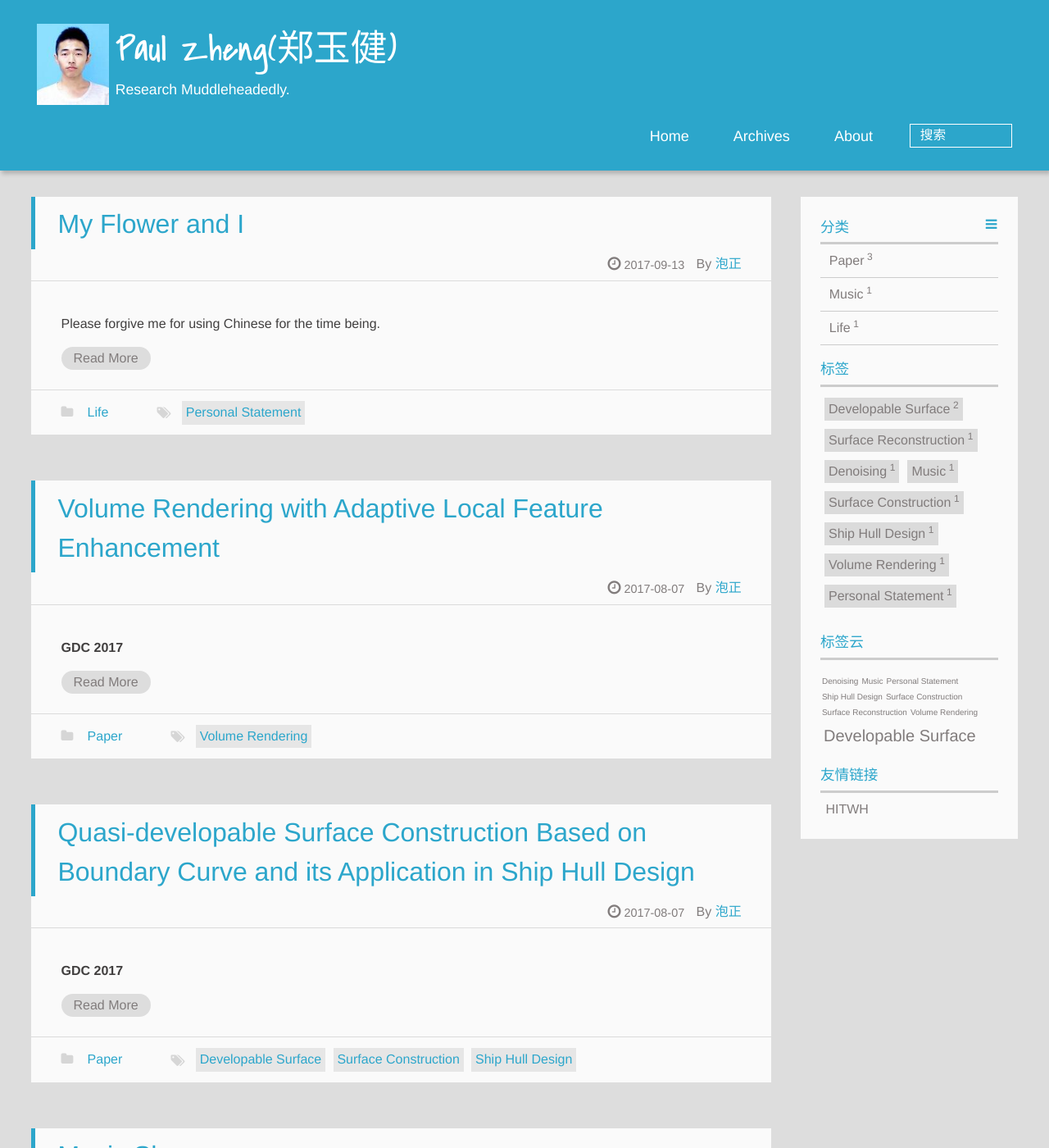
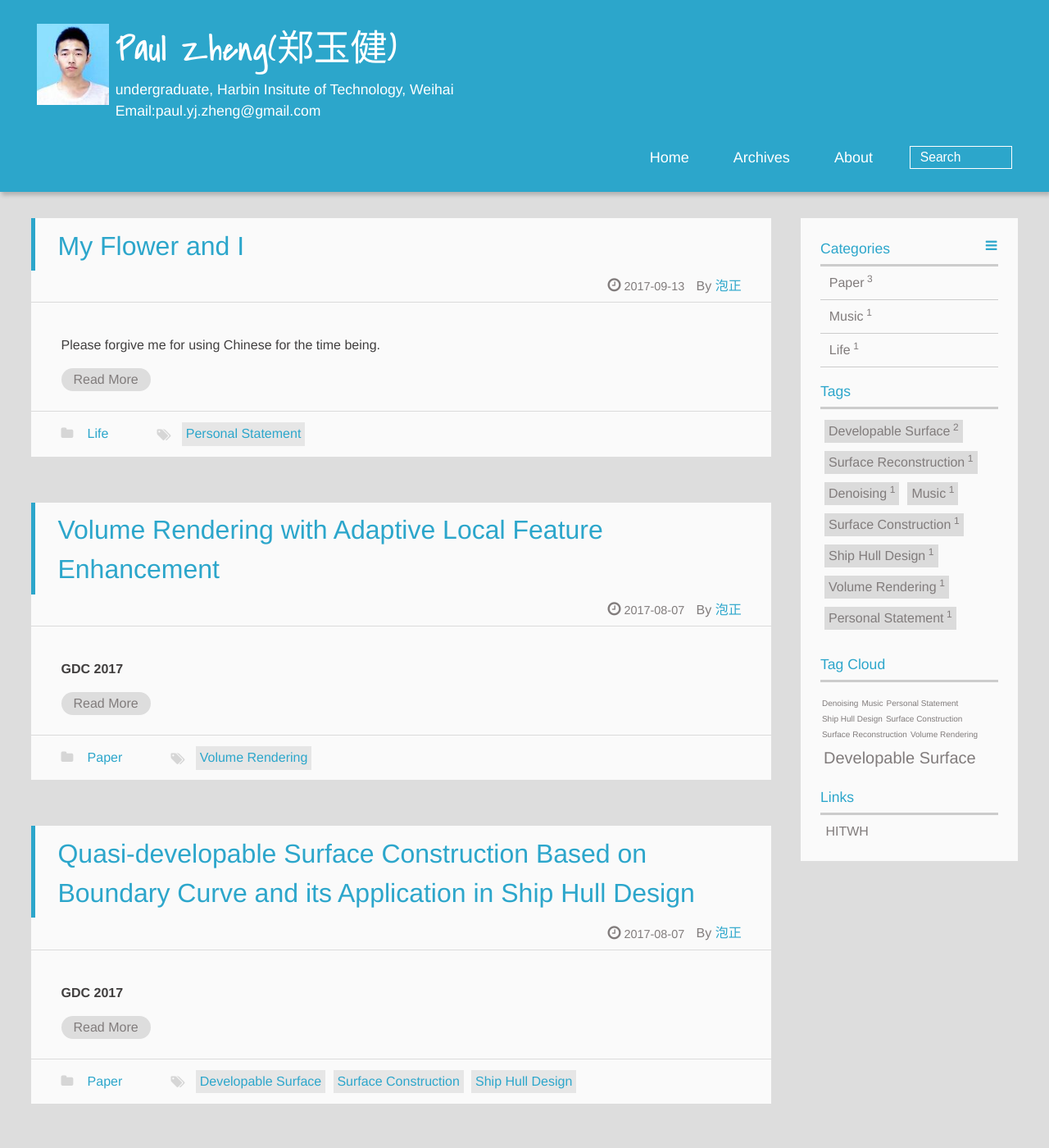
Before and after one commit to PAULYZHENG/paulyzheng.github.io, a Jekyll site: the page built from index.html, in a window 1280 px wide and 1400 px high. Shown: the whole window at 82% size. Built offline with Jekyll 4.4.1, drawn with Linux system fonts in a browser that asks for light colours; the list of posts is cut into pages by our own code.

Commit message:
Update _config.yml

```diff
--- a/_config.yml
+++ b/_config.yml
@@ -29,13 +29,13 @@ paginate: 20
 
 #### Site
 title : Paul Zheng(郑玉健)
-tagline: Research Muddleheadedly.
+tagline: undergraduate, Harbin Insitute of Technology, Weihai<br>Email:paul.yj.zheng@gmail.com
 assets: /assets
 url:
 baseurl:
 
 #### Language
-language: zh-CN    ## blog site languages: en, zh-CN, zh-TW, de
+language: en    ## blog site languages: en, zh-CN, zh-TW, de
 
 #### Menu
 menu:
```
